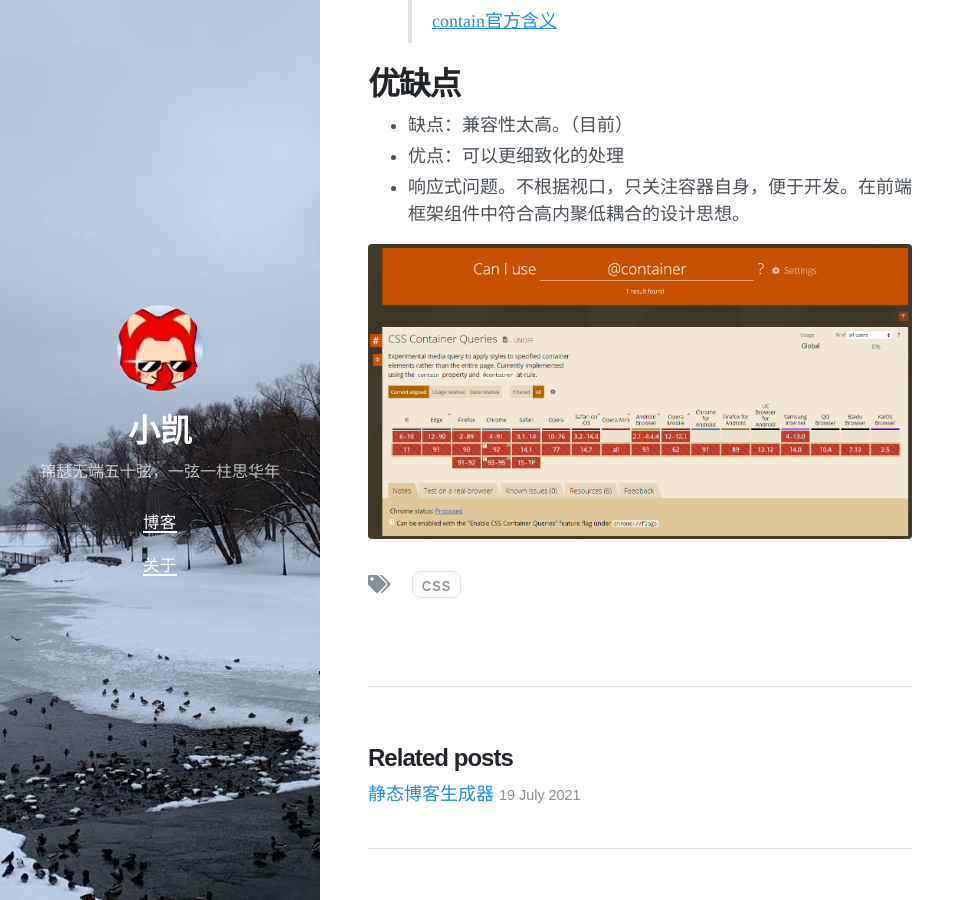
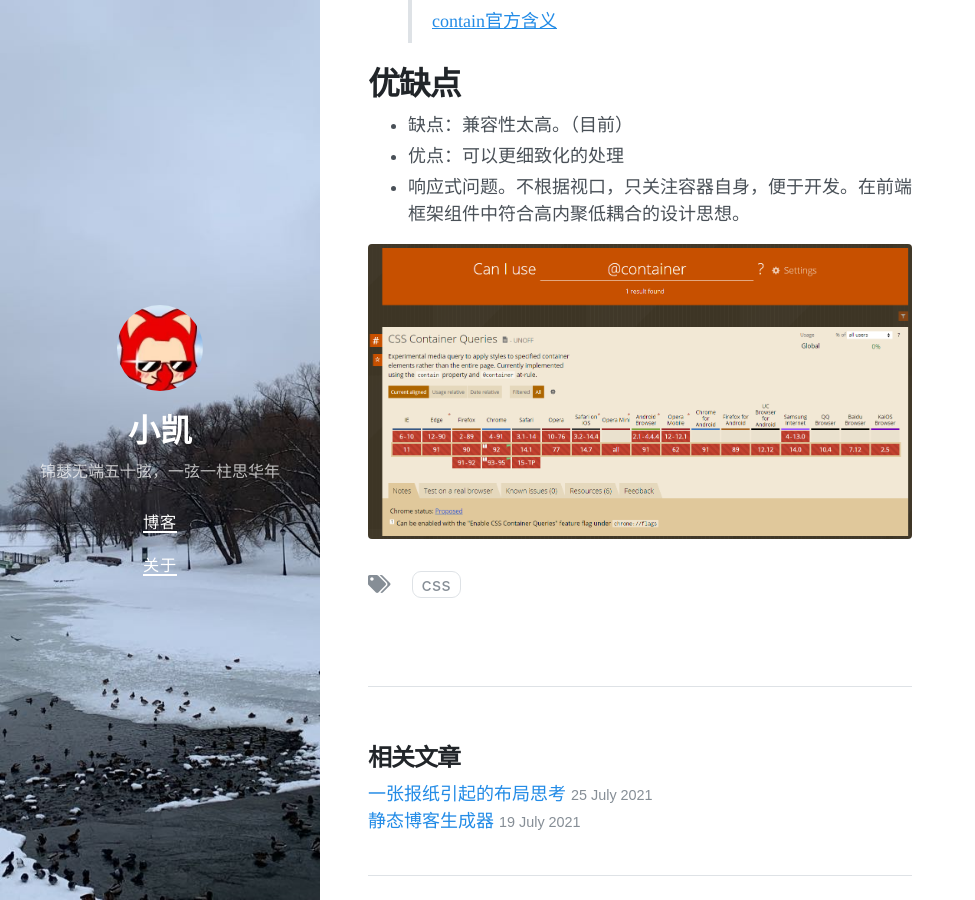
Before and after one commit to 111happy/xiaokaiblog.github.io, a Jekyll site: the page built from _posts/2021-7-22-@container容器查询.md, in a window 1280 px wide and 900 px high, scrolled down 1312 px. Shown: the whole window, without its empty margins (0-975 px from the left). Built offline with Jekyll 4.4.1, drawn with Linux system fonts in a browser that asks for light colours; nearby versions of some CDN libraries; some of the changed lines change nothing that is shown.

Commit message:
newspaper文章，修改了布局英文

```diff
--- a/_layouts/post.html
+++ b/_layouts/post.html
@@ -38,7 +38,7 @@
 
 {% if site.related_posts != empty %}
 <aside class="related">
-  <h2>Related posts</h2>
+  <h2>相关文章</h2>
   <ul class="related-posts">
     {% for post in site.related_posts limit:3 %}
       <li>
--- /dev/null
+++ b/_posts/2021-7-25-newspaper-layout.md
@@ -0,0 +1,49 @@
+---
+layout: post
+title: 一张报纸引起的布局思考
+tags: css
+date: 2021-7-25
+---
+# 思考背景
++ 早上看到一份报纸，突发灵感如何实现这种布局呢？🤔
+
+<img src="{{site.url}}/assets/img/newpapers/IMG_20210724_063838.jpg" alt="newspaper" style="zoom:40%;" />
+
+## 过程
+1. 像文本流之类的用浮动可以做，但是有问题。用浮动来解决问题会出现很多麻烦
+> 浮动要用很多盒子来解决。
+
+2. 我们有什么新的属性呢？
+3. 有的！多列属性（Multi-column Layout Module）
+4. 来看语法:
+
+| columns                      | CSS3 | 无   | 设置或检索对象的列数和每列的宽度。复合属性 |
+| ---------------------------------------------- | ---- | ---- | ------------------------------------------ |
+| column-width               | CSS3 | 无   | 设置或检索对象每列的宽度                   |
+| column-count               | CSS3 | 无   | 设置或检索对象的列数                       |
+| column-gap                   | CSS3 | 无   | 设置或检索对象的列与列之间的间隙           |
+| column-rule                 | CSS3 | 无   | 设置或检索对象的列与列之间的边框。复合属性 |
+| column-rule-width     | CSS3 | 无   | 设置或检索对象的列与列之间的边框厚度。     |
+| column-rule-style     | CSS3 | 无   | 设置或检索对象的列与列之间的边框样式。     |
+| column-rule-color     | CSS3 | 无   | 设置或检索对象的列与列之间的边框颜色。     |
+| column-span                 | CSS3 | 无   | 设置或检索对象元素是否横跨所有列。         |
+| column-fill                 | CSS3 | 无   | 设置或检索对象所有列的高度是否统一。       |
+| column-break-before | CSS3 | 无   | 设置或检索对象之前是否断行。               |
+| column-break-after   | CSS3 | 无   | 设置或检索对象之后是否断行。               |
+| column-break-inside | CSS3 | 无   | 设置或检索对象内部是否断行。               |
+
+> 注意: column-break-before,column-break-after, column-break-inside。chorme兼容性比较差，要加浏览器前缀！ie 10以上支持！
+
++ 实例代码 [codepen](https://codepen.io/cai_kai/pen/KKmZPwx)
+<iframe height="500" style="width: 100%;" scrolling="no" title="" src="https://codepen.io/cai_kai/embed/KKmZPwx?default-tab=html%2Cresult" frameborder="no" loading="lazy" allowtransparency="true" allowfullscreen="true">
+  See the Pen <a href="https://codepen.io/cai_kai/pen/KKmZPwx">
+  </a> by 山子安 (<a href="https://codepen.io/cai_kai">@cai_kai</a>)
+  on <a href="https://codepen.io">CodePen</a>.
+</iframe>
+
+
++ [兼容性比较](https://caniuse.com/?search=column)
+> 多列布局的后面三个断行兼容性比较差，要加前缀！ie 6-9不支持！
+
+# 总结
++ 目前关于colmns布局做的网站没怎么看到，这个语法我在很多网站都没怎么找到。但是做一些杂志和报纸一类的比较适合！
```
Also changed, not shown: assets/img/newpapers/IMG_20210724_063838.jpg (added).
